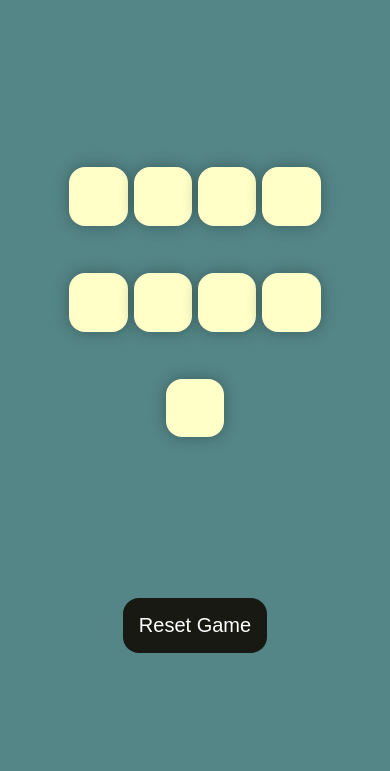
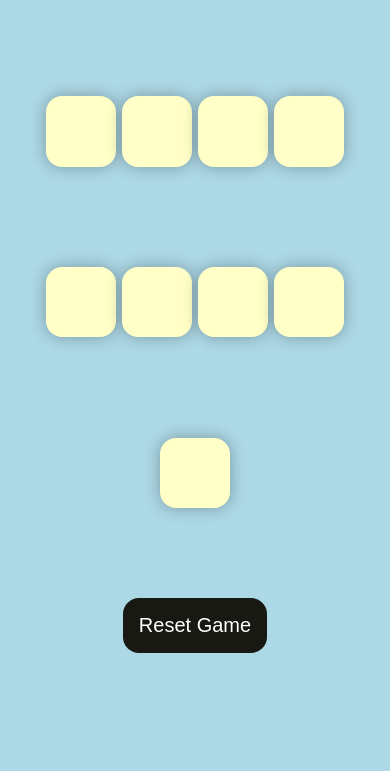
Before and after one commit to Shetty852/Tic-Tac-Toe, a plain HTML site: page index.html in a window 390 px wide. Shown: the part 73-844 px from the top of the page. Drawn offline with Linux system fonts and the light colour scheme.

Commit message:
Update style.css

```diff
--- a/style.css
+++ b/style.css
@@ -88,20 +88,8 @@ body {
     color: red;
 }
 
-@media screen and (max-width: 700px) {
-    .game {
-        height: 80vw;
-        width: 80vw;
-        display: flex;
-        flex-wrap: wrap;
-        justify-content: center;
-        align-items: center;
-        gap: 1.5vmin;
-    }
-
-    .box {
-        height: 15vw;
-        width: 15vw;
-        font-size: 3vm;
-    }
+@media only screen and (max-width: 600px) {
+  body {
+    background-color: lightblue;
+  }
 }
```
